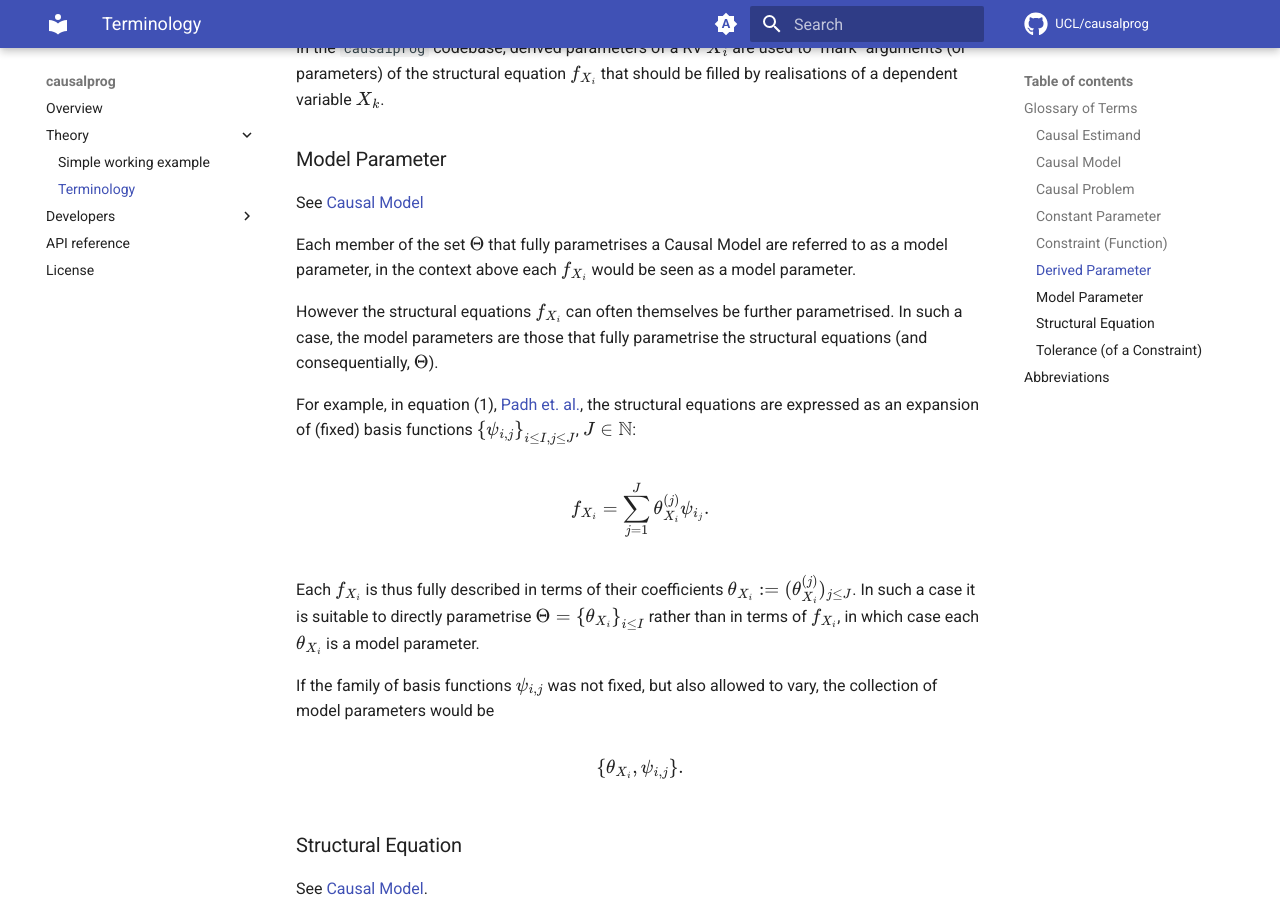
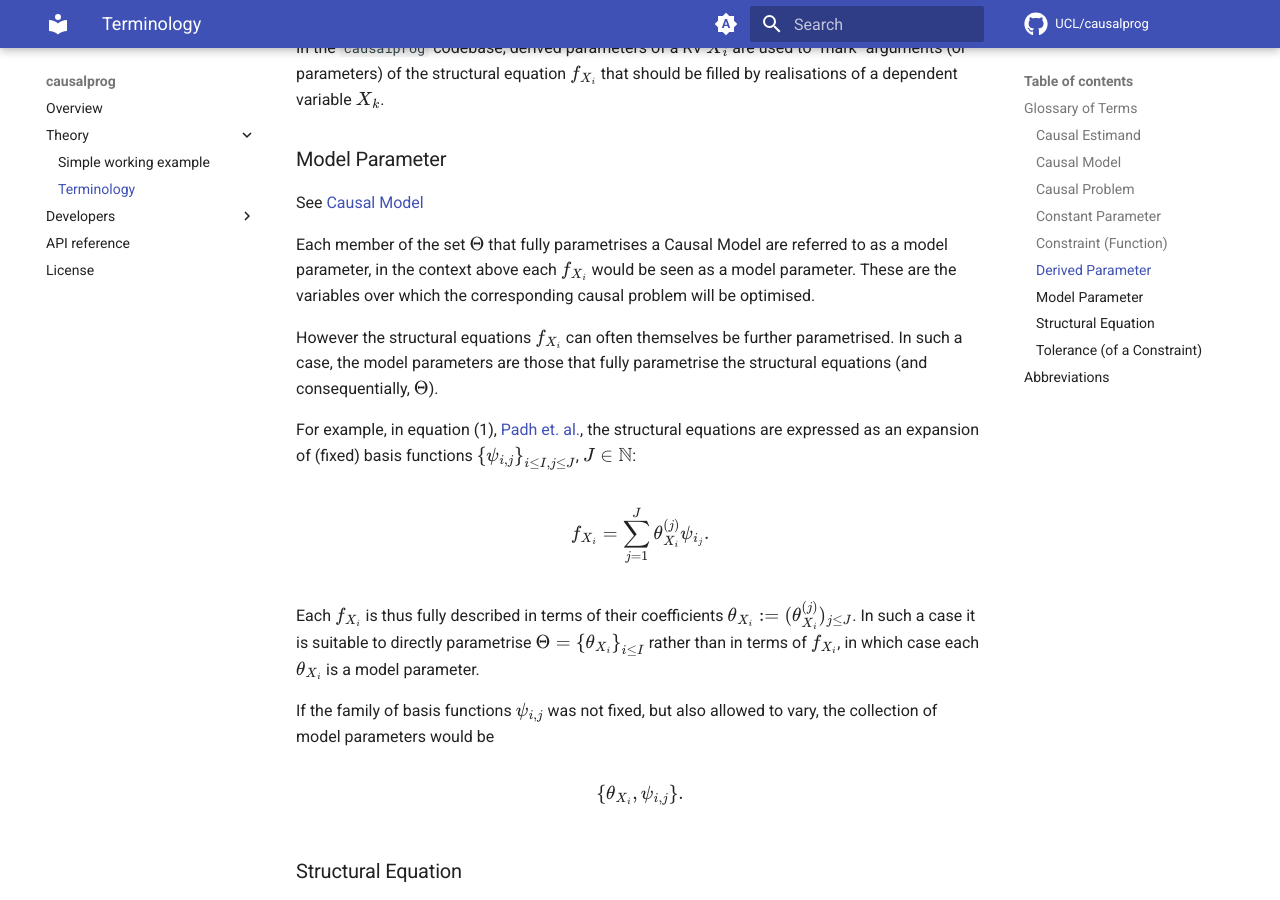
Before and after one commit to UCL/causalprog, an MkDocs documentation site: the page built from docs/theory/glossary.md, in a window 1280 px wide and 900 px high, scrolled down 3498 px. Built offline with MkDocs 1.6.1 and Material for MkDocs 9.7.7, drawn with Linux system fonts in a browser that asks for light colours; comment, search, counter and statistics services are not loaded.

Commit message:
Add remark about model parameters = opt variables

```diff
--- a/docs/theory/glossary.md
+++ b/docs/theory/glossary.md
@@ -119,6 +119,7 @@ In the `causalprog` codebase, derived parameters of a RV $X_i$ are used to "mark
 See [Causal Model](#causal-model)
 
 Each member of the set $\Theta$ that fully parametrises a Causal Model are referred to as a model parameter, in the context above each $f_{X_i}$ would be seen as a model parameter.
+These are the variables over which the corresponding causal problem will be optimised.
 
 However the structural equations $f_{X_i}$ can often themselves be further parametrised.
 In such a case, the model parameters are those that fully parametrise the structural equations (and consequentially, $\Theta$).
```
